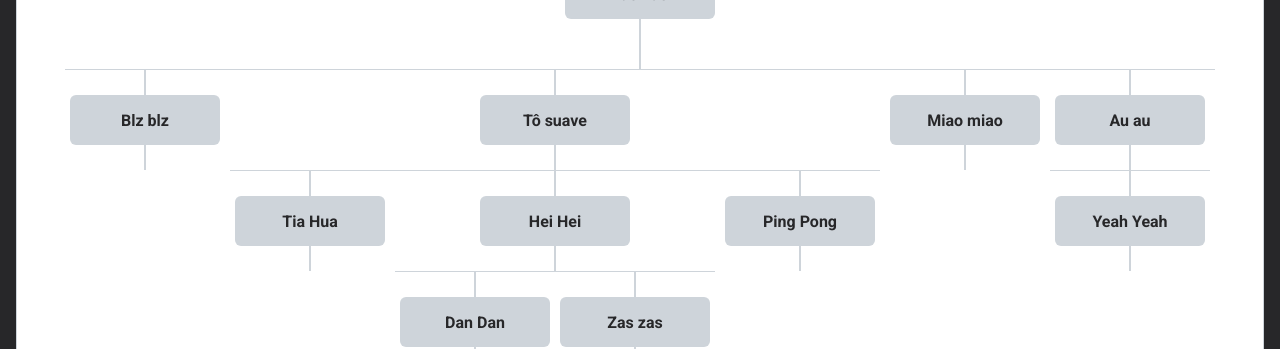
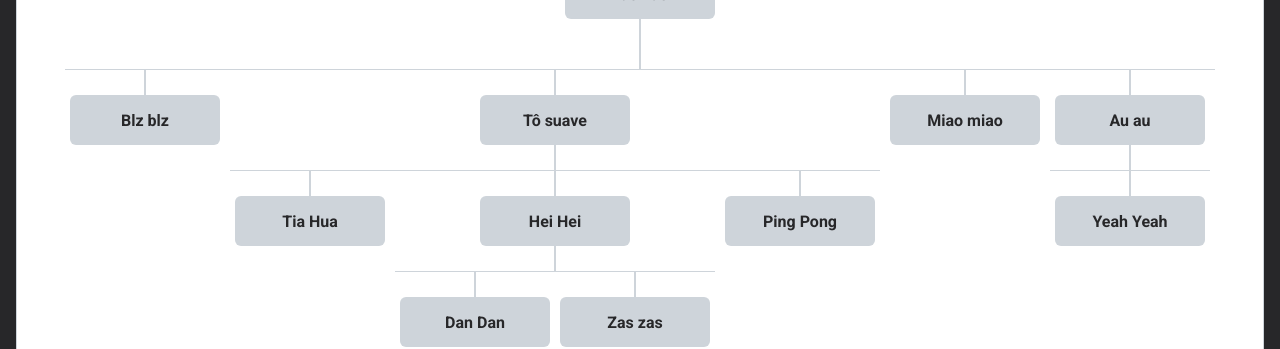
Before and after one commit to brunosilva/got-a-code, a React (Create React App) app: page / in a window 1280 px wide. Shown: the part 603-952 px from the top of the page. Built offline with nearby package versions, Linux system fonts and the light colour scheme; a web font is replaced by a local one.

Commit message:
refactor: :zap: layout

```diff
--- a/src/components/Organization/index.tsx
+++ b/src/components/Organization/index.tsx
@@ -29,8 +29,8 @@ const Organization: React.FC<IProps> = ({ title, subtitle, description }) => {
   return (
     <div className={style.container}>
       <div className={style.row}>
-        <div className={`${style.content} ${style.lv0}`}>
-          <div className={style.position}>
+        <div className={style.content}>
+          <div className={`${style.position} ${style.lv0}`}>
             <div className={style.user}>
               <strong>{dataUser.level === 0 && dataUser.name}</strong>
               <div className={style.infos}>
@@ -46,11 +46,12 @@ const Organization: React.FC<IProps> = ({ title, subtitle, description }) => {
           lv1.map(
             (level1: any) =>
               (
+                <div className={style.content} key={level1.id}>
                   <div
-                  className={`${style.content} ${style.lv1}`}
-                  key={level1.id}
+                    className={`${style.position} ${
+                      level1.children ? style.lvTwo : style.lvOne
+                    }`}
                   >
-                  <div className={style.position}>
                     <div className={style.user}>
                       <strong>{level1.name}</strong>
                       <div className={style.infos}>
@@ -62,11 +63,12 @@ const Organization: React.FC<IProps> = ({ title, subtitle, description }) => {
                   {level1.children && (
                     <div className={style.row}>
                       {level1.children.map((level2: any) => (
+                        <div className={style.content} key={level2.id}>
                           <div
-                          className={`${style.content} ${style.lv2}`}
-                          key={level2.id}
+                            className={`${style.position} ${
+                              level2.children ? style.lvTwo : style.lvOne
+                            }`}
                           >
-                          <div className={style.position}>
                             <div className={style.user}>
                               <strong>{level2.name}</strong>
                               <div className={style.infos}>
@@ -78,11 +80,14 @@ const Organization: React.FC<IProps> = ({ title, subtitle, description }) => {
                           {level2.children && (
                             <div className={style.row}>
                               {level2.children.map((level3: any) => (
+                                <div className={style.content} key={level3.id}>
                                   <div
-                                  className={`${style.content} ${style.lv2}`}
-                                  key={level3.id}
+                                    className={`${style.position} ${
+                                      level3.children
+                                        ? style.lvTwo
+                                        : style.lvOne
+                                    }`}
                                   >
-                                  <div className={style.position}>
                                     <div className={style.user}>
                                       <strong>{level3.name}</strong>
                                       <div className={style.infos}>
--- a/src/components/Organization/style.module.scss
+++ b/src/components/Organization/style.module.scss
@@ -50,7 +50,17 @@
           }
         }
       }
-      .position::after{
+
+      .lv0::after{
+        content: "";
+        width: 2px;
+        height: 50px;
+        background: var(--grey-200);
+        display: flex;
+        margin: 0 auto;
+      }
+
+      .lvOne::before{
         content: "";
         width: 2px;
         height: 25px;
@@ -58,9 +68,7 @@
         display: flex;
         margin: 0 auto;
       }
-    }
-
-    .lv0::after{
+      .lvTwo::before{
         content: "";
         width: 2px;
         height: 25px;
@@ -68,16 +76,7 @@
         display: flex;
         margin: 0 auto;
       }
-    .lv1::before{
-      content: "";
-      width: 2px;
-      height: 25px;
-      background: var(--grey-200);
-      display: flex;
-      margin: 0 auto;
-    }
-
-    .lv2::before{
+      .lvTwo::after{
         content: "";
         width: 2px;
         height: 25px;
@@ -87,3 +86,4 @@
       }
     }
   }
+}
```
Lines whose indentation alone changed are shown as unchanged.
